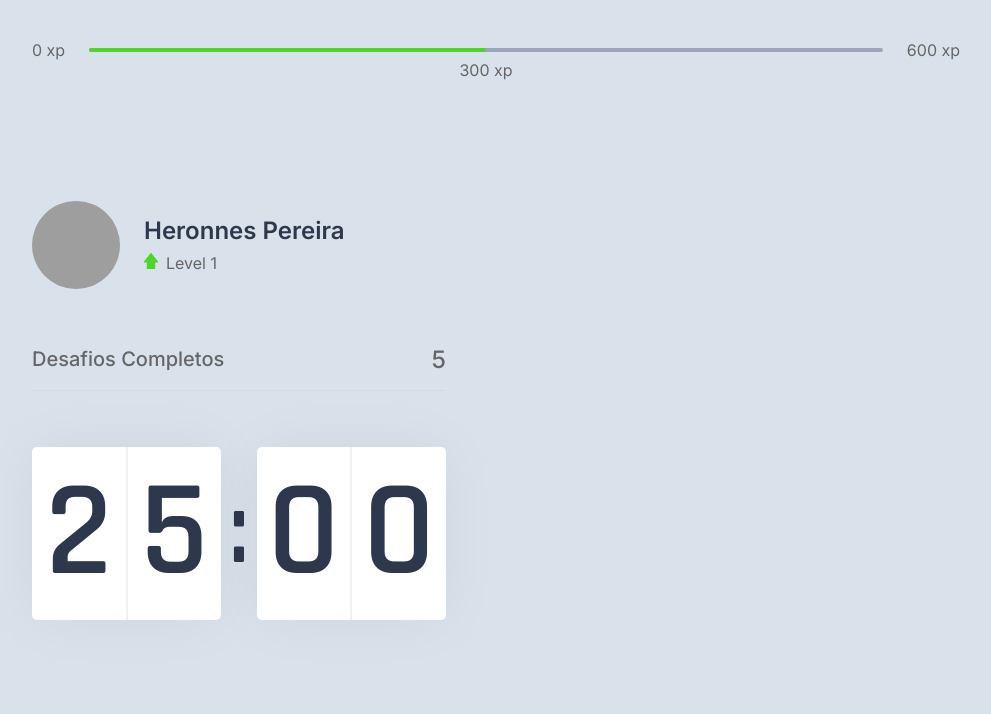
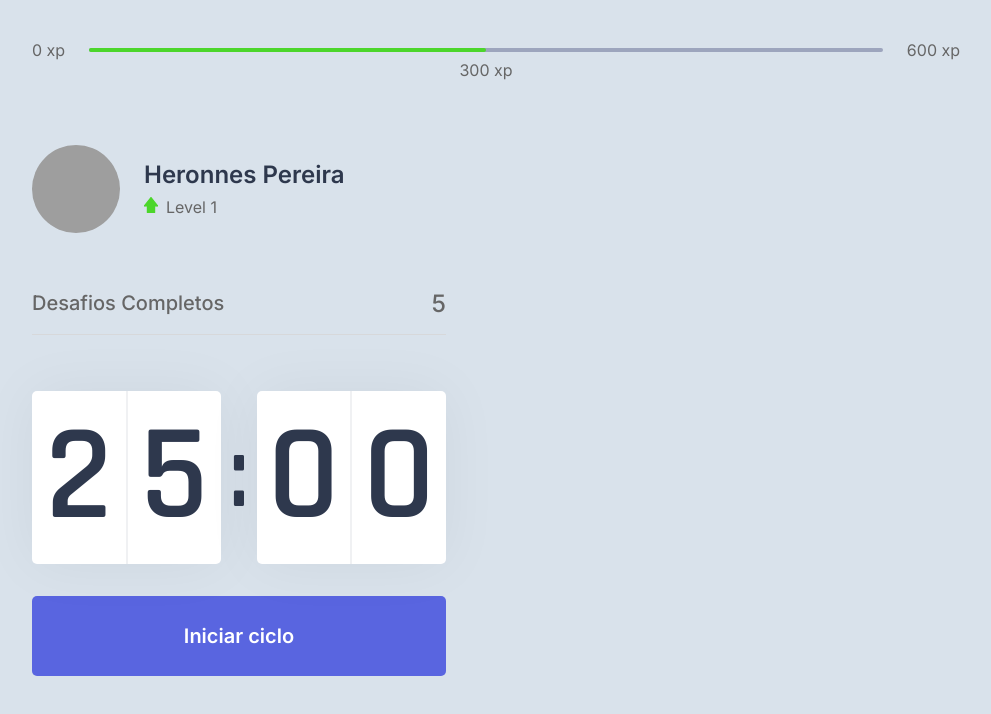
Before and after one commit to codingscode/Nlw_4, a Next.js app in the folder trilha_react/movase-next/: page / in a window 1280 px wide. Shown: the top 714 px of the page, without its empty margins (144-1135 px from the left). Built offline with nearby package versions, Linux system fonts and the light colour scheme; grey boxes are pictures that could not be loaded.

Commit message:
trilha react parte 30

```diff
--- a/trilha_react/movase-next/src/components/CountDown.tsx
+++ b/trilha_react/movase-next/src/components/CountDown.tsx
@@ -4,6 +4,7 @@ import styles from '../styles/components/CountDown.module.css'
 export default function CountDown() {
 
     return (
+        <div>
             <div className={styles.countdownContainer} >
                 <div>
                     <span>2</span>
@@ -15,5 +16,7 @@ export default function CountDown() {
                     <span>0</span>
                 </div>
             </div>
+            <button type="button" className={styles.countdownButton} >Iniciar ciclo</button>
+        </div>
     )
 }
--- a/trilha_react/movase-next/src/styles/components/CountDown.module.css
+++ b/trilha_react/movase-next/src/styles/components/CountDown.module.css
@@ -36,3 +36,25 @@
     font-size: 6.25rem;
     margin: 0 0.5rem;
 }
+
+.countdownButton {
+    width: 100%;
+    height: 5rem;
+    margin-top: 2rem;
+    display: flex;
+    align-items: center;
+    justify-content: center;
+    border: 0;
+    border-radius: 5px;
+
+    background: var(--blue);
+    color: var(--white);
+    font-size: 1.25rem;
+    font-weight: 600;
+
+    transition: background-color 0.2s;
+}
+
+.countdownButton:hover {
+    background: var(--blue-dark);
+}
```
Lines whose indentation alone changed are shown as unchanged.
